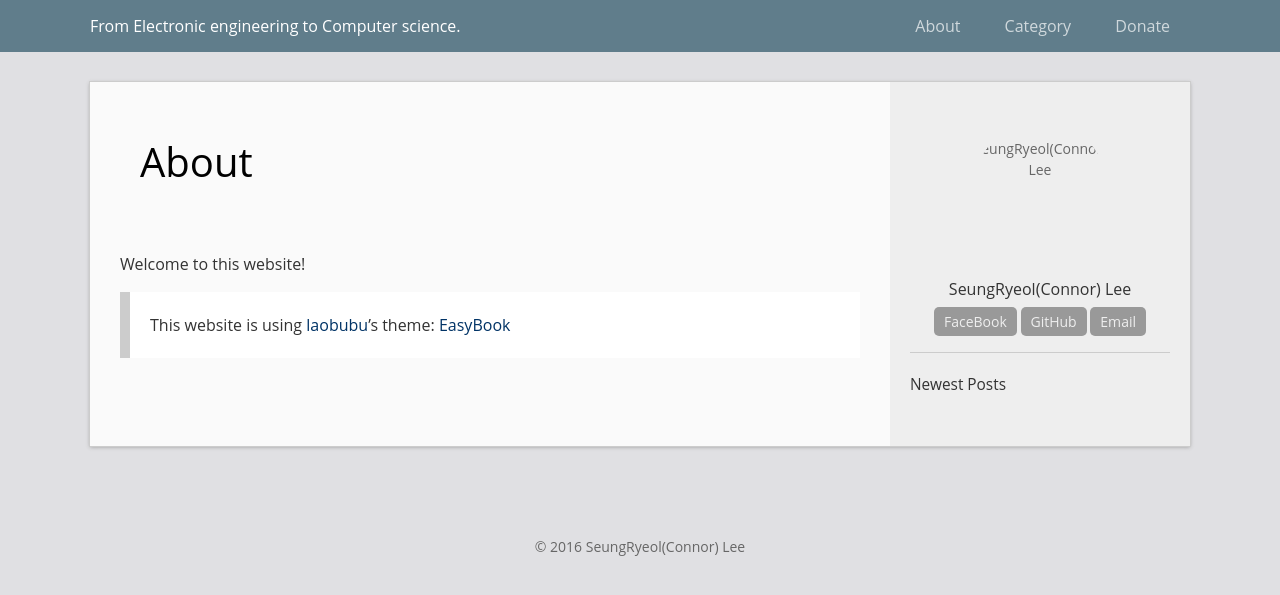
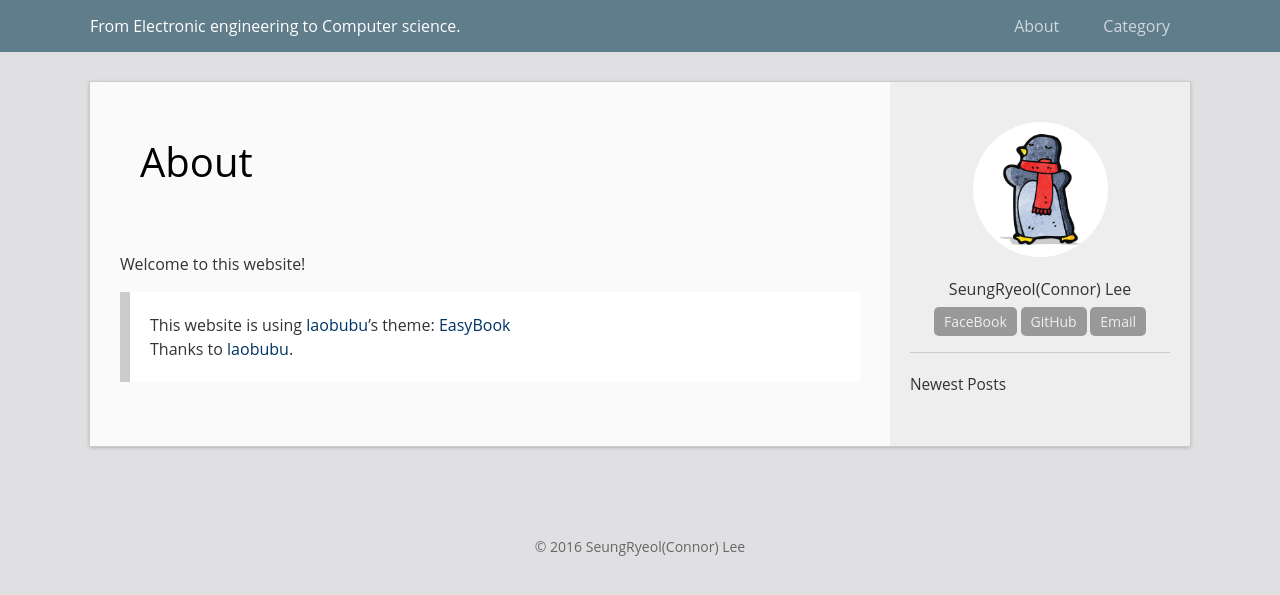
Before and after one commit to zizztux/zizztux.github.io, a Jekyll site: the page built from about.md, in a window 1280 px wide. Shown: the top 595 px of the page. Built offline with Jekyll 4.4.1, drawn with Linux system fonts in a browser that asks for light colours.

Commit message:
site: initial about page.

```diff
--- a/_config.yml
+++ b/_config.yml
@@ -9,8 +9,8 @@ description: >
 # Your information
 email: zizztux@gmail.com
 author: SeungRyeol(Connor) Lee
-avatar: assets/images/avatar.jpg
-profile: One sentence introducing yourself.
+avatar: /assets/images/avatar.jpg
+profile: Just for fun, do it!!
 #twitter_username: twitter_username
 #github_username:  github_username
 profile_links:
@@ -30,7 +30,7 @@ header:
   links:             # Links on the header. Link to in-site page with a slash as prefix
     About: /about/
     Category: /category/
-    Donate: https://laobubu.net/donate.html
+#   Donate: https://laobubu.net/donate.html
 
 permalink: /archivers/:title
 plugins:
--- a/about.md
+++ b/about.md
@@ -7,3 +7,4 @@ permalink: /about/
 Welcome to this website!
 
 > This website is using [laobubu](http://laobubu.net)'s theme: [EasyBook](https://github.com/laobubu/jekyll-theme-EasyBook)
+> Thanks to [laobubu](http://laobubu.net).
```
